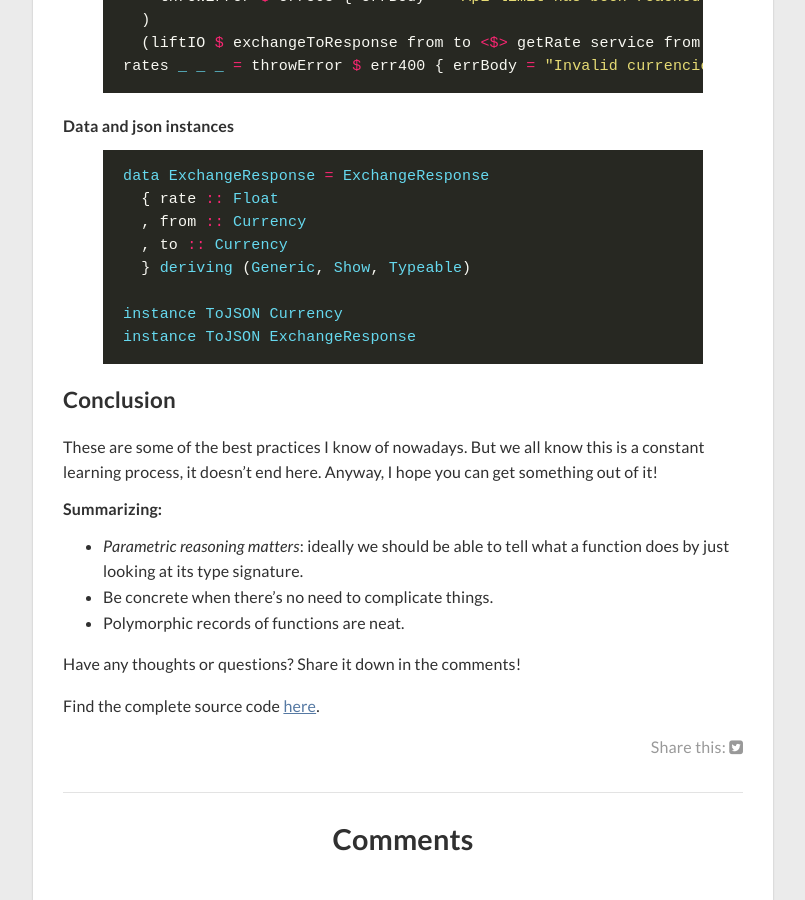
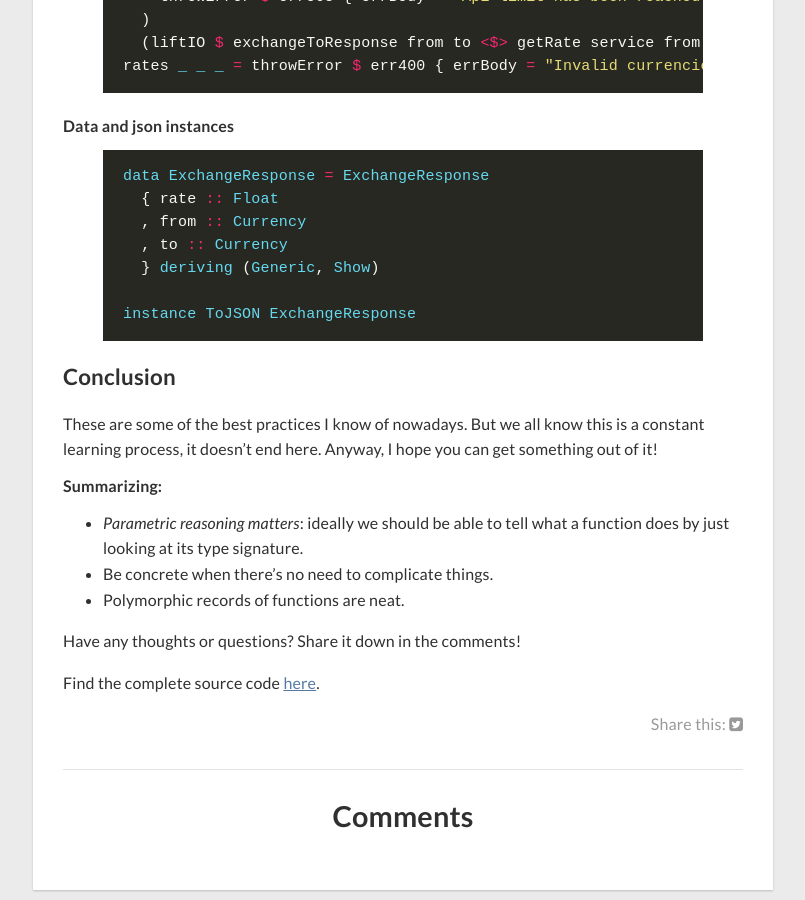
Before and after one commit to gvolpe/blog-comments, a Jekyll site: the page built from _posts/2019-06-23-lessons-learned-while-writing-a-haskell-app.md, in a window 1280 px wide and 900 px high, scrolled down 5903 px. Shown: the whole window, without its empty margins (237-1042 px from the left). Built offline with Jekyll 4.4.1, drawn with Linux system fonts in a browser that asks for light colours; nearby versions of some CDN libraries; comment, search, counter and statistics services are not loaded.

Commit message:
Feedback updates

```diff
--- a/_posts/2019-06-23-lessons-learned-while-writing-a-haskell-app.md
+++ b/_posts/2019-06-23-lessons-learned-while-writing-a-haskell-app.md
@@ -217,9 +217,8 @@ data ExchangeResponse = ExchangeResponse
   { rate :: Float
   , from :: Currency
   , to :: Currency
-  } deriving (Generic, Show, Typeable)
+  } deriving (Generic, Show)
 
-instance ToJSON Currency
 instance ToJSON ExchangeResponse
 {% endhighlight %}
 
```
